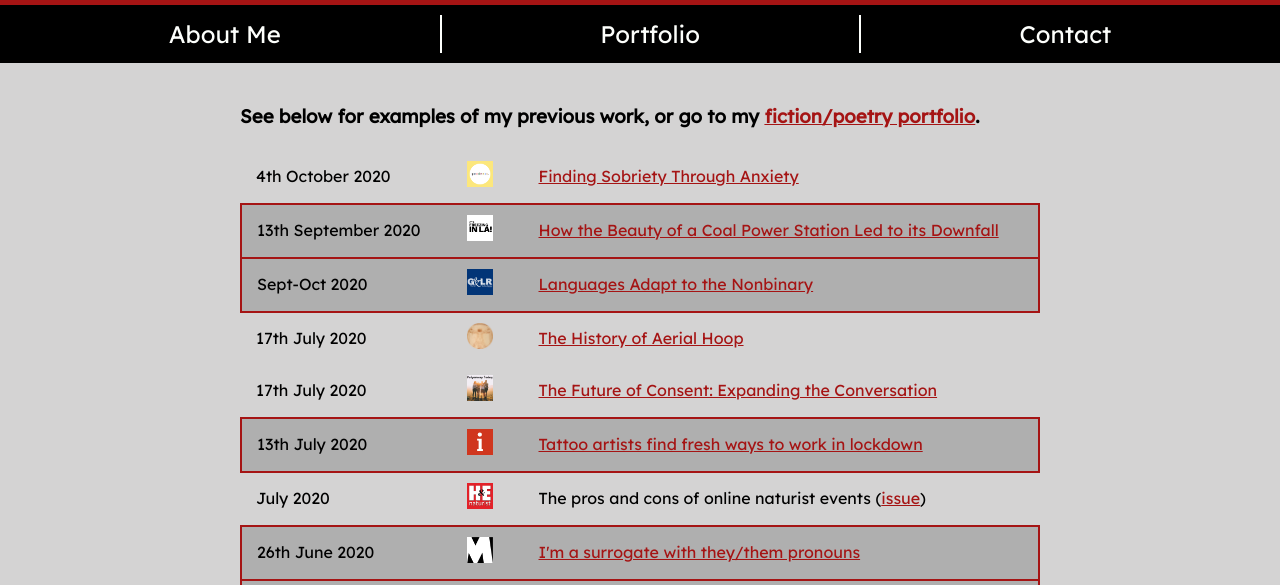
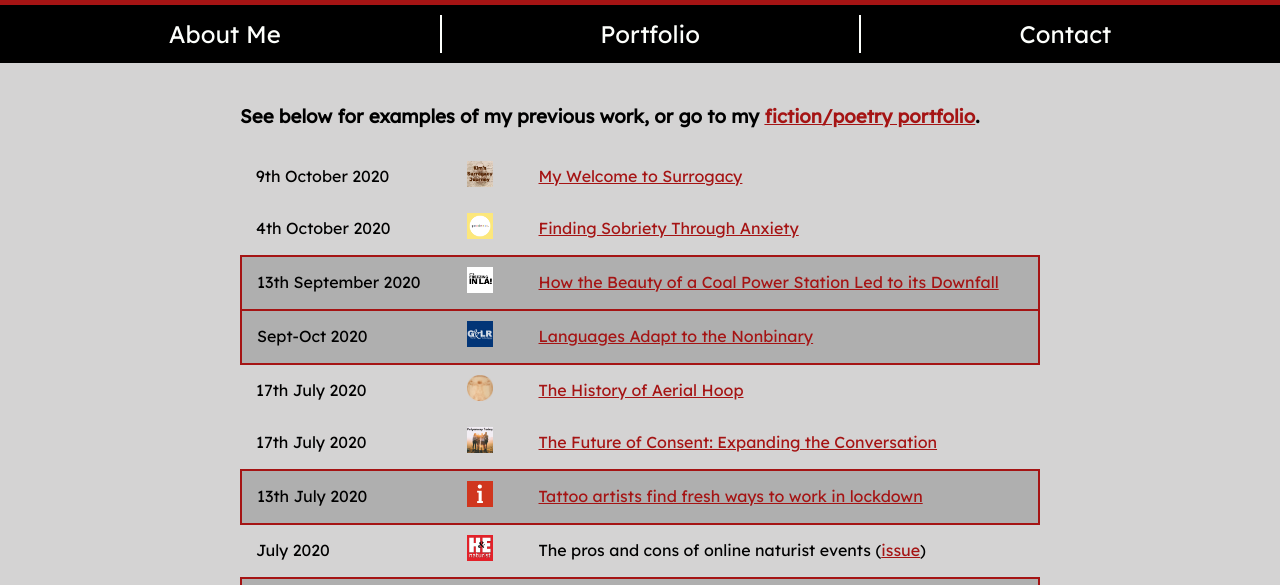
Before and after one commit to kbarrett/kbarrett.github.io, a plain HTML site: page portfolio.html in a window 1280 px wide. Shown: the part 194-779 px from the top of the page. Drawn offline with Linux system fonts and the light colour scheme.

Commit message:
Add "My Welcome to Surrogacy" to portfolio.

```diff
--- a/portfolio.html
+++ b/portfolio.html
@@ -23,6 +23,17 @@
         <div class="contents">
             <h3>See below for examples of my previous work, or go to my <a href="./fiction-portfolio.html">fiction/poetry portfolio</a>.</h3>
             <table class="portfolio_table">
+                <tr>
+                    <td class="portfolio_date">9th October 2020</td>
+                    <td>
+                        <img class="portfolio_source_image" src="./images/kims_surrogacy_journey.jpg" title="Kim's Surrogacy Journey" />
+                    </td>
+                    <td>
+                        <a href="https://medium.com/kims-surrogacy-journey/my-welcome-to-surrogacy-75c0eb310301?source=friends_link&sk=7fee76de63ae9151fe354a3cdd52db6e">
+                            My Welcome to Surrogacy
+                        </a>
+                    </td>
+                </tr>
                 <tr>
                     <td class="portfolio_date">4th October 2020</td>
                     <td>
```
Also changed, not shown: images/kims_surrogacy_journey.jpg (added).
